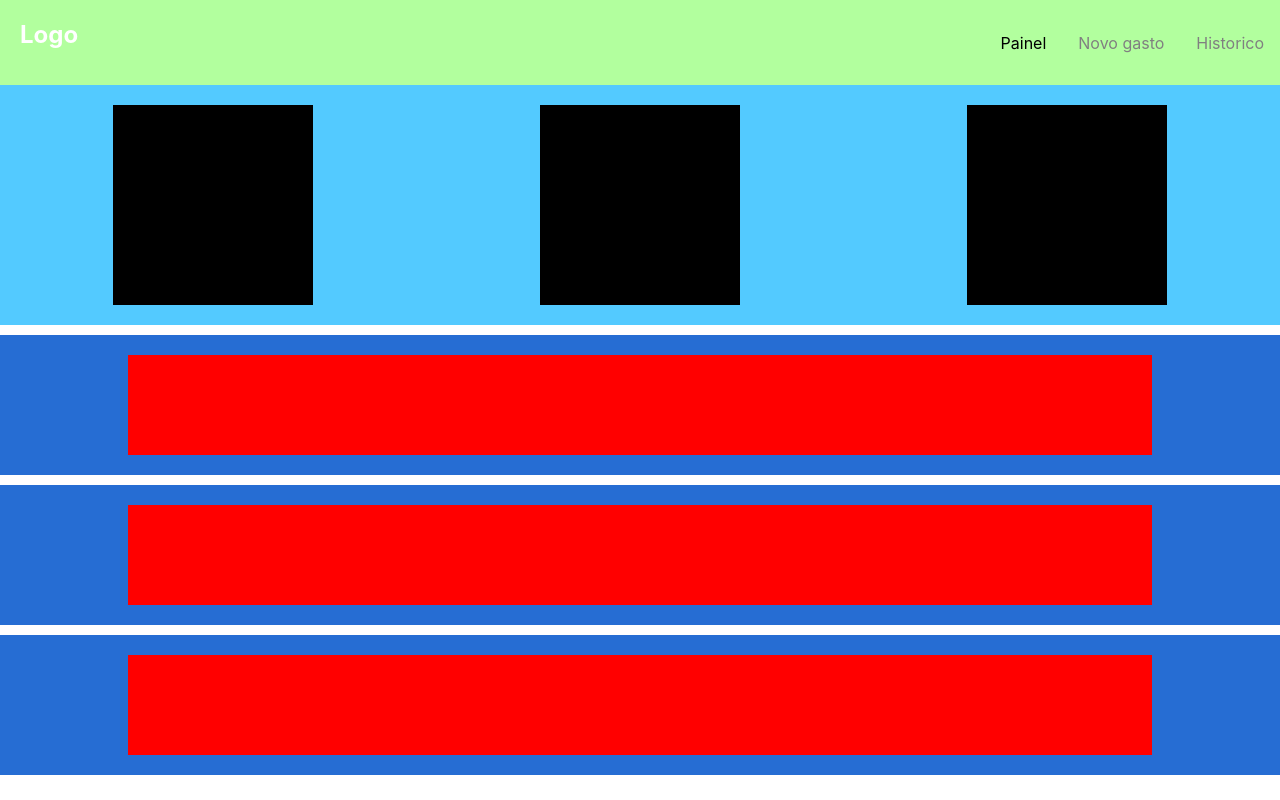
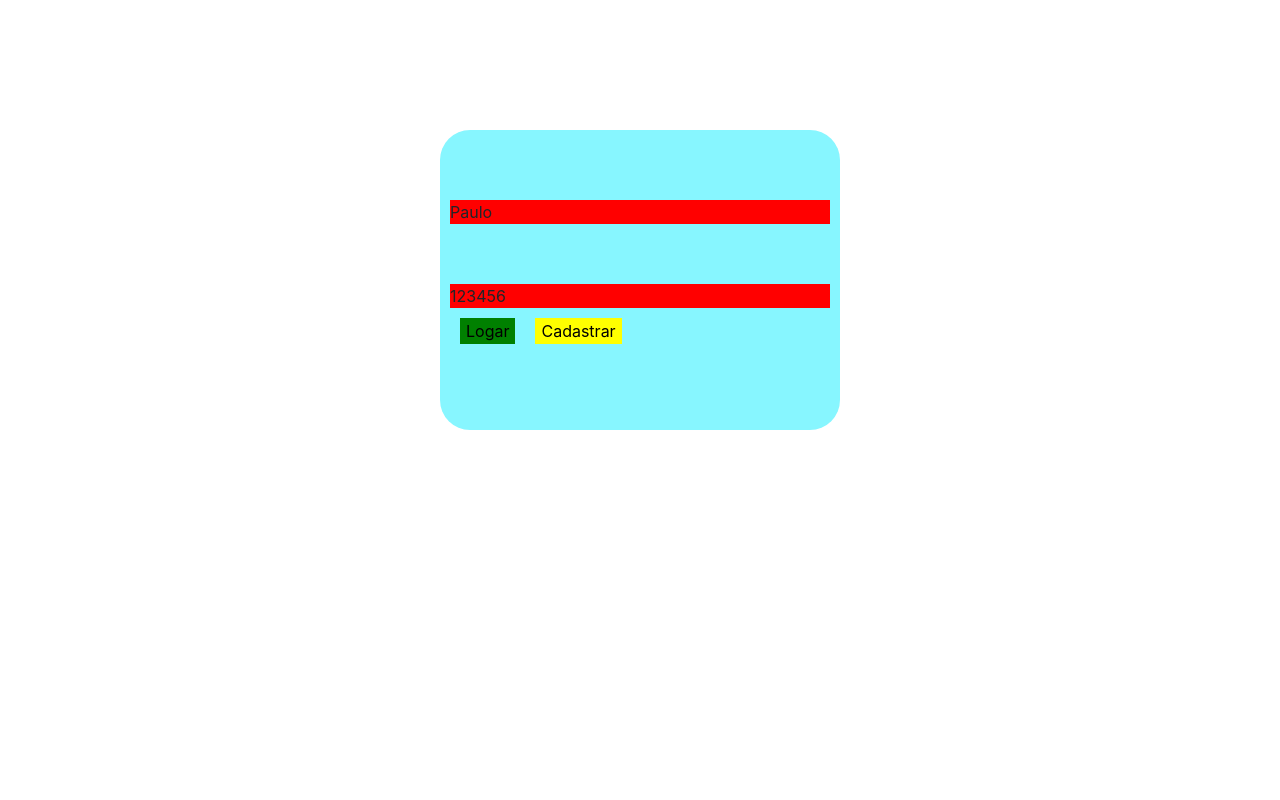
Before and after one commit to pvcdo/personal-finance, a React (Create React App) app: page / in a window 1280 px wide. Built offline with nearby package versions, Linux system fonts and the light colour scheme.

Commit message:
alterate global path to Login, create LoginComponents.js, css variables in LoginComponents, buttons on Login

```diff
--- a/public/index.html
+++ b/public/index.html
@@ -2,6 +2,7 @@
 <html lang="en">
   <head>
     <meta charset="utf-8" />
+    <link href="https://cdn.jsdelivr.net/npm/bootstrap@5.1.3/dist/css/bootstrap.min.css" rel="stylesheet" integrity="sha384-1BmE4kWBq78iYhFldvKuhfTAU6auU8tT94WrHftjDbrCEXSU1oBoqyl2QvZ6jIW3" crossorigin="anonymous">
     <link rel="icon" href="%PUBLIC_URL%/favicon.ico" />
     <meta name="viewport" content="width=device-width, initial-scale=1" />
     <meta name="theme-color" content="#000000" />
@@ -39,5 +40,6 @@
       To begin the development, run `npm start` or `yarn start`.
       To create a production bundle, use `npm run build` or `yarn build`.
     -->
+    <script src="https://cdn.jsdelivr.net/npm/bootstrap@5.1.3/dist/js/bootstrap.bundle.min.js" integrity="sha384-ka7Sk0Gln4gmtz2MlQnikT1wXgYsOg+OMhuP+IlRH9sENBO0LRn5q+8nbTov4+1p" crossorigin="anonymous"></script>
   </body>
 </html>
--- a/src/App.js
+++ b/src/App.js
@@ -3,6 +3,7 @@ import { BrowserRouter, Routes, Route } from "react-router-dom";
 
 import Navbar from "./components/Navbar";
 
+import Login from './pages/Login'
 import Painel from './pages/Painel';
 import Historico from './pages/Historico';
 import NovoGasto from './pages/NovoGasto';
@@ -11,9 +12,9 @@ import NovoGasto from './pages/NovoGasto';
 function App() {
   return (
     <BrowserRouter>
-      <Navbar/>
       <Routes>
-        <Route path='/' element={<Painel/>} />
+        <Route path='/' element={<Login/>} />
+        <Route path='/painel' element={<Painel/>} />
         <Route path='/novogasto' element={<NovoGasto/>} />
         <Route path='/historico' element={<Historico/>} />
       </Routes>
--- /dev/null
+++ b/src/components/Botao/index.jsx
@@ -0,0 +1,16 @@
+function Botao(props) {
+    const {name,color} = props
+    return(
+        <button style={
+            {
+                backgroundColor: color,
+                border: 'none',
+                margin: '10px'
+            }
+        }>
+            {name}
+        </button>
+    )
+}
+
+export default Botao;
--- a/src/components/Navbar/index.js
+++ b/src/components/Navbar/index.js
@@ -7,7 +7,7 @@ return (
 	<Nav>
 		<Logo>Logo</Logo>
 		<NavMenu>
-			<NavLink to='/' activeStyle>
+			<NavLink to='/painel' activeStyle>
 				Painel
 			</NavLink>
 			<NavLink to='/novogasto' activeStyle>
--- a/src/pages/Historico/index.js
+++ b/src/pages/Historico/index.js
@@ -1,5 +1,15 @@
+import Navbar from '../../components/Navbar';
+
 import React from "react";
 
-const Historico = () => <h1>Página de historico</h1>
+const Historico = () => {
+    return(
+        <>
+            <Navbar/>
+            <h1>Página de historico</h1>
+        </>
+    )
+
+}
 
 export default Historico;
--- /dev/null
+++ b/src/pages/Login/LoginComponents.js
@@ -0,0 +1,38 @@
+import styled from 'styled-components';
+
+export const LoginArea = styled.div`
+    background-color: #87F6FF;
+
+    margin-left: calc((100vw - var(--largura))/2);
+    margin-top: calc((70vh - var(--altura))/2);
+
+    padding: 10px;
+
+    --largura: 400px;
+    --altura: 300px;
+    width: var(--largura);
+    height: var(--altura);
+
+    border-radius: 30px;
+`;
+
+export const Usuario = styled.div`
+    background-color: red;
+    margin-top: 60px;
+`;
+
+export const Senha = styled.div`
+    background-color: red;
+    margin-top: 60px;
+`;
+
+export const Botao = styled.button`
+    background-color: red;
+    border: none;
+    margin: 10px;
+    padding: 15px 32px;
+`;
+
+export const AreaButtons = styled.div`
+
+`;
--- a/src/pages/Login/index.js
+++ b/src/pages/Login/index.js
@@ -1,5 +1,22 @@
 import React from "react";
+import Botao from "../../components/Botao";
+import {LoginArea, Usuario, Senha} from './LoginComponents';
 
-const Login = () => <h1>Página de login</h1>
+const Login = () => {
+    return(
+        <>
+            <LoginArea>
+                <Usuario>
+                    Paulo
+                </Usuario>
+                <Senha>
+                    123456
+                </Senha>
+                <Botao name="Logar" color="green"/>
+                <Botao name="Cadastrar" color="yellow"/>
+            </LoginArea>
+        </>
+    )
+}
 
 export default Login;
--- a/src/pages/NovoGasto/index.js
+++ b/src/pages/NovoGasto/index.js
@@ -1,5 +1,14 @@
+import Navbar from '../../components/Navbar';
+
 import React from "react";
 
-const NovoGasto = () => <h1>Página de NovoGasto</h1>
+const NovoGasto = () => {
+    return(
+        <>
+            <Navbar/>
+            <h1>Página de NovoGasto</h1>
+        </>
+    )
+}
 
 export default NovoGasto;
--- a/src/pages/Painel/index.jsx
+++ b/src/pages/Painel/index.jsx
@@ -1,8 +1,11 @@
+import Navbar from '../../components/Navbar';
+
 import {FaixaResumos,Resumo,AreaGrafica, Grafico} from './style'
 
 const Painel = () => {
     return(
         <>
+            <Navbar/>
             <FaixaResumos>
                 <Resumo />
                 <Resumo />
```
